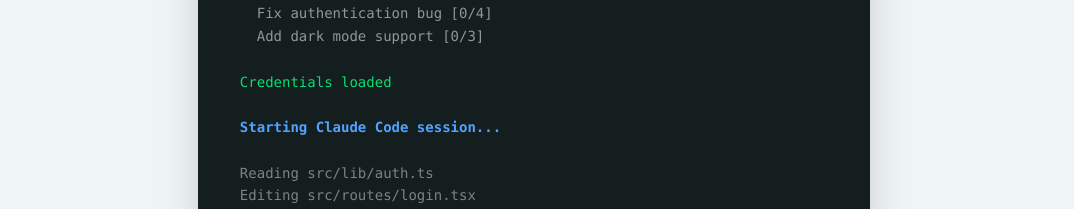
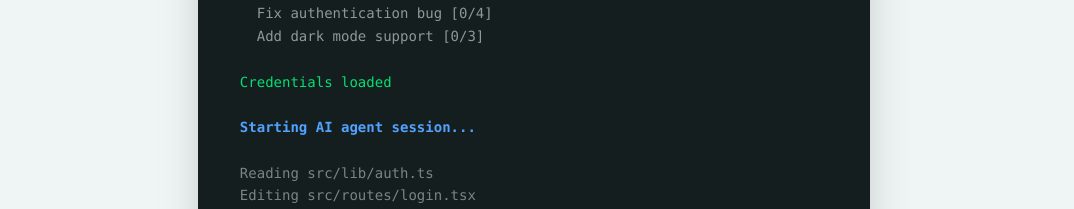
Before and after one commit to JoshJAL/claude-trello-frontend, a React (Vite) app: page / in a window 1280 px wide. Shown: the part 981-1190 px from the top of the page, without its empty margins (106-1180 px from the left). Built offline with nearby package versions, Linux system fonts and the light colour scheme.

Commit message:
Update Hero terminal preview to be provider-agnostic

```diff
--- a/src/sections/Hero.tsx
+++ b/src/sections/Hero.tsx
@@ -93,7 +93,7 @@
               </span>
               {"\n"}
               <span className="text-blue-400 font-semibold">
-                {"\n  Starting Claude Code session..."}
+                {"\n  Starting AI agent session..."}
               </span>
               {"\n\n"}
               <span className="text-[var(--code-text)]/50">
```
